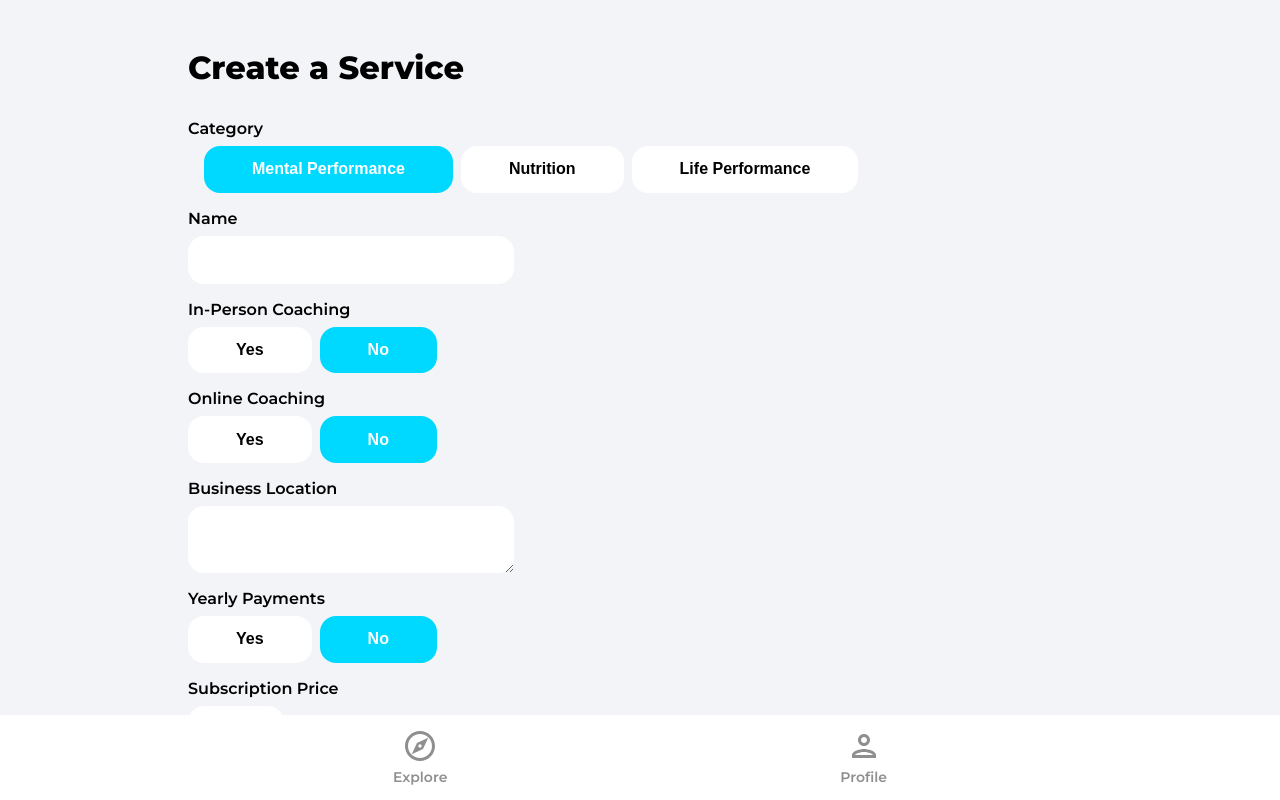
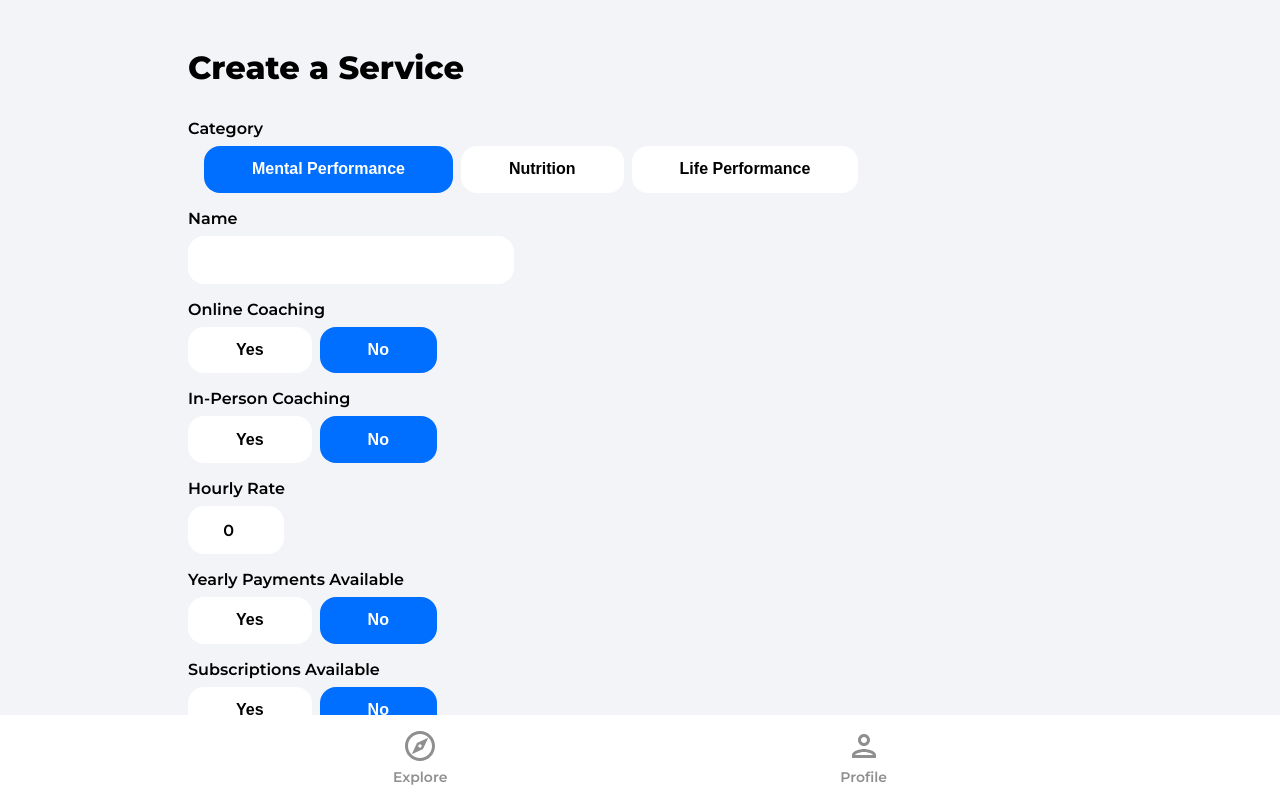
Before and after one commit to FulphilledDev/coaching-services-app, a React (Create React App) app: page /create-service in a window 1280 px wide. Shown: the top 800 px of the page. Built offline with nearby package versions, Linux system fonts and the light colour scheme; no server answers; sample sign-in values are in the browser's storage.

Commit message:
Service, ServiceItem, CreateService conditional edits & minor css

```diff
--- a/package.json
+++ b/package.json
@@ -11,6 +11,7 @@
     "leaflet": "^1.9.2",
     "react": "^18.2.0",
     "react-dom": "^18.2.0",
+    "react-icons": "^4.4.0",
     "react-leaflet": "^4.1.0",
     "react-phone-number-input": "^3.2.11",
     "react-router-dom": "^6.4.1",
--- a/src/components/ServiceItem.jsx
+++ b/src/components/ServiceItem.jsx
@@ -19,20 +19,21 @@ function ServiceItem({ service, id, onDelete, onEdit }) {
               {service.name}
           </p>
           <p className="categoryListingPrice">
-              ${service.yearly
+                {service.yearly
                     ? service.yearlyPrice
                         .toString()
+                        .padStart(service.yearlyPrice.length+1, '$')
                         .replace(/\B(?=(\d{3})+(?!\d))/g, ',')
-                  : service.subscriptionPrice
-                      .toString()
-                      .replace(/\B(?=(\d{3})+(?!\d))/g, ',')}
-              <span> - </span>
-              ${service.subscription
+                        .concat(' / Year')
+                    : <></> }
+                { service.yearly && service.subscription ? ' or ' : <></>}
+                {service.subscription
                     ? service.subscriptionPrice
                         .toString()
+                        .padStart(service.subscriptionPrice.length+1, '$')
                         .replace(/\B(?=(\d{3})+(?!\d))/g, ',')
-                  : 'No Subscriptions'}
-              {service.subscription === true && ' / Month'}
+                        .concat(' / Month')
+                    : <></> }
           </p>
           {/* Add conditional for "avgRating" and "numberOfClients" (still need to add to service profile, database, Review form for clients? (Maybe just comment section with option to select stars), etc) */}
           <div className="categoryListingInfoDiv">
--- a/src/index.css
+++ b/src/index.css
@@ -64,7 +64,7 @@ button {
 
 .primaryButton {
   cursor: pointer;
-  background: #00d9ff;
+  background: #006eff;
   border-radius: 1rem;
   padding: 0.85rem 2rem;
   color: #ffffff;
@@ -132,7 +132,7 @@ button {
   width: 64px;
   height: 64px;
   border: 8px solid;
-  border-color: #00d9ff transparent #00d9ff transparent;
+  border-color: #006eff transparent #006eff transparent;
   border-radius: 50%;
   animation: spin 1.2s linear infinite;
 }
@@ -233,7 +233,7 @@ button {
 
 .forgotPasswordLink {
   cursor: pointer;
-  color: #00d9ff;
+  color: #006eff;
   font-weight: 600;
   text-align: right;
 }
@@ -275,7 +275,7 @@ button {
   align-items: center;
   width: 3rem;
   height: 3rem;
-  background-color: #00d9ff;
+  background-color: #006eff;
   border-radius: 50%;
 }
 
@@ -314,7 +314,7 @@ button {
 
 .registerLink {
   margin-top: 4rem;
-  color: #00d9ff;
+  color: #006eff;
   font-weight: 600;
   text-align: center;
   margin-bottom: 3rem;
@@ -489,10 +489,14 @@ button {
   margin-top: 0.5rem;
   font-weight: 600;
   font-size: 1.1rem;
-  color: #00d9ff;
+  color: #006eff;
   margin-bottom: 0;
   display: flex;
   align-items: center;
+}
+
+.categoryListingPriceSeparator {
+  margin: 0 1rem;
 }
 
 .categoryListingInfoDiv {
@@ -563,7 +567,7 @@ button {
 
 .listingType {
   padding: 0.25rem 0.5rem;
-  background-color: #00d9ff;
+  background-color: #006eff;
   color: #ffffff;
   border-radius: 2rem;
   display: inline;
@@ -575,6 +579,10 @@ button {
 .listingDetailsList {
   padding: 0;
   list-style-type: none;
+}
+
+.listingDetailsFaCheck {
+  color: #03c800;
 }
 
 .listingDetailsList li {
@@ -667,7 +675,7 @@ button {
   font-size: 1rem;
   font-weight: 600;
   color: #ffffff;
-  background-color: #00d9ff;
+  background-color: #006eff;
   padding: 0.25rem 0.75rem;
   border-radius: 1rem;
 }
@@ -686,7 +694,7 @@ button {
 .changePersonalDetails {
   cursor: pointer;
   font-weight: 600;
-  color: #00d9ff;
+  color: #006eff;
 }
 
 .profileCard {
@@ -795,7 +803,7 @@ button {
 }
 
 .formButtonActive {
-  background-color: #00d9ff;
+  background-color: #006eff;
   color: #ffffff;
 }
 
@@ -852,7 +860,7 @@ button {
 }
 
 .formInputFile::-webkit-file-upload-button {
-  background-color: #00d9ff;
+  background-color: #006eff;
   border: none;
   color: #ffffff;
   font-weight: 600;
--- a/src/pages/CreateService.jsx
+++ b/src/pages/CreateService.jsx
@@ -24,11 +24,12 @@ function CreateService() {
       category: "mental-performance",
       inPersonCoaching: false,
       onlineCoaching: false,
+      hourlyRate: 0,
       subscription: false,
       subscriptionPrice: 0,
-      minCommit: 1,
       yearly: false,
       yearlyPrice: 0,
+      minCommit: 1,
       avgRating: 3.5,
       businessLocation: "",
 		  latitude: 0,
@@ -41,16 +42,17 @@ function CreateService() {
       category,
       inPersonCoaching,
       onlineCoaching,
-      minCommit,
-      businessLocation,
+      hourlyRate,
       subscription,
       yearly,
       subscriptionPrice,
       yearlyPrice,
+      minCommit,
       avgRating,
-      images,
+      businessLocation,
       latitude,
       longitude,
+      images,
     } = formData
 
     const auth = getAuth()
@@ -80,9 +82,9 @@ function CreateService() {
 
         setLoading(true)
 
-        if (yearlyPrice >= subscriptionPrice) {
+        if (yearlyPrice <= subscriptionPrice) {
           setLoading(false)
-          toast.error('Yearly price needs to be less than subscription price')
+          toast.error('Make sure yearly price is greater than subscription price')
           return
         }
 
@@ -110,11 +112,11 @@ function CreateService() {
             ? undefined
             : data.results[0]?.formatted_address
 
-        if (location === undefined || location.includes('undefined')) {
-          setLoading(false)
-          toast.error('Please enter a correct address')
-          return
-        }
+        // if (location === undefined || location.includes('undefined')) {
+        //   setLoading(false)
+        //   toast.error('Please enter a correct address')
+        //   return
+        // }
       } else {
         geolocation.lat = latitude
         geolocation.lng = longitude
@@ -274,30 +276,6 @@ function CreateService() {
             required
           />
 
-          <label className='formLabel'>In-Person Coaching</label>
-          <div className='formButtons'>
-            <button
-              className={inPersonCoaching ? 'formButtonActive' : 'formButton'}
-              type='button'
-              id='inPersonCoaching'
-              value={true}
-              onClick={onMutate}
-            >
-              Yes
-            </button>
-            <button
-              className={
-                !inPersonCoaching && inPersonCoaching !== null ? 'formButtonActive' : 'formButton'
-              }
-              type='button'
-              id='inPersonCoaching'
-              value={false}
-              onClick={onMutate}
-            >
-              No
-            </button>
-          </div>
-
           <label className='formLabel'>Online Coaching</label>
           <div className='formButtons'>
             <button
@@ -323,6 +301,32 @@ function CreateService() {
               No
             </button>
           </div>
+
+          <label className='formLabel'>In-Person Coaching</label>
+          <div className='formButtons'>
+            <button
+              className={inPersonCoaching ? 'formButtonActive' : 'formButton'}
+              type='button'
+              id='inPersonCoaching'
+              value={true}
+              onClick={onMutate}
+            >
+              Yes
+            </button>
+            <button
+              className={
+                !inPersonCoaching && inPersonCoaching !== null ? 'formButtonActive' : 'formButton'
+              }
+              type='button'
+              id='inPersonCoaching'
+              value={false}
+              onClick={onMutate}
+            >
+              No
+            </button>
+          </div>
+
+
 
           {/* make this minimum commitment area */}
           {/* <div className='formRooms flex'>
@@ -355,7 +359,8 @@ function CreateService() {
           </div> */}
 
 
-          <label className='formLabel'>Business Location</label>
+          {inPersonCoaching &&
+            (<><label className='formLabel'>Business Location</label>
               <textarea
                 className='formInputAddress'
                 type='text'
@@ -363,6 +368,8 @@ function CreateService() {
                 value={businessLocation}
                 onChange={onMutate}
               />
+            </>
+          )}
 
           {!geolocationEnabled && (
             <div className='formLatLng flex'>
@@ -391,7 +398,19 @@ function CreateService() {
             </div>
           )}
 
-          <label className='formLabel'>Yearly Payments</label>
+          <label className='formLabel'>Hourly Rate</label>
+          <input
+            className='formInputSmall'
+            type='number'
+            id='hourlyRate'
+            value={hourlyRate}
+            onChange={onMutate}
+            min='10'
+            max='10000'
+            required
+          />
+
+          <label className='formLabel'>Yearly Payments Available</label>
           <div className='formButtons'>
             <button
               className={yearly ? 'formButtonActive' : 'formButton'}
@@ -415,24 +434,9 @@ function CreateService() {
             </button>
           </div>
 
-          <label className='formLabel'>Subscription Price</label>
-          <div className='formPriceDiv'>
-            <input
-              className='formInputSmall'
-              type='number'
-              id='subscriptionPrice'
-              value={subscriptionPrice}
-              onChange={onMutate}
-              min='10'
-              max='10000'
-              required
-            />
-            {subscription === true && <p className='formPriceText'>$ / Month</p>}
-          </div>
-
           {yearly && (
             <>
-              <label className='formLabel'>Yearly Price</label>
+              <label className='formLabel'>Yearly Cost</label>
               <input
                 className='formInputSmall'
                 type='number'
@@ -446,9 +450,63 @@ function CreateService() {
             </>
           )}
 
+          {/* <div className='formPriceDiv'>
+            <input
+              className='formInputSmall'
+              type='number'
+              id='subscriptionPrice'
+              value={subscriptionPrice}
+              onChange={onMutate}
+              min='10'
+              max='10000'
+              required
+            />
+            </div>
+            {subscription === true && <p className='formPriceText'>$ / Month</p>} */}
+
+          <label className='formLabel'>Subscriptions Available</label>
+          <div className='formButtons'>
+            <button
+              className={subscription ? 'formButtonActive' : 'formButton'}
+              type='button'
+              id='subscription'
+              value={true}
+              onClick={onMutate}
+            >
+              Yes
+            </button>
+            <button
+              className={
+                !subscription && subscription !== null ? 'formButtonActive' : 'formButton'
+              }
+              type='button'
+              id='subscription'
+              value={false}
+              onClick={onMutate}
+            >
+              No
+            </button>
+          </div>
+
+          {subscription && (
+            <>
+              <label className='formLabel'>Subscription Cost</label>
+              <input
+                className='formInputSmall'
+                type='number'
+                id='subscriptionPrice'
+                value={subscriptionPrice}
+                onChange={onMutate}
+                min='10'
+                max='100000'
+                required={subscription}
+              />
+            </>
+          )}
+
           <label className='formLabel'>Service Image</label>
           <p className='imagesInfo'>
-            We suggest using the same Image as your Profile.
+            We suggest using a professional headshot.
           </p>
           <input
             className='formInputFile'
```
Also changed, not shown: src/pages/Service.jsx (+28 -9 lines), 1 other file (tests, documents, lock files or other folders). Lines whose indentation alone changed are shown as unchanged.
